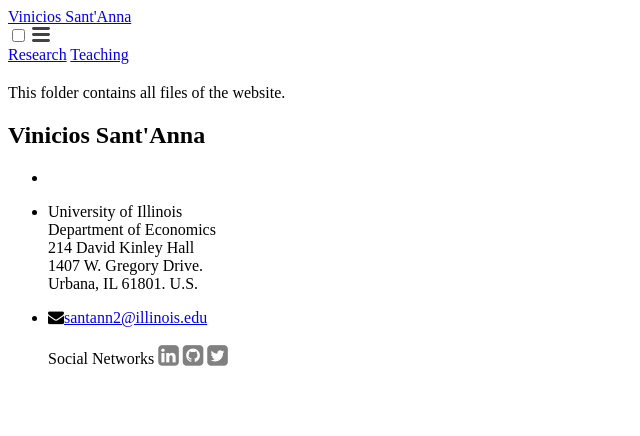
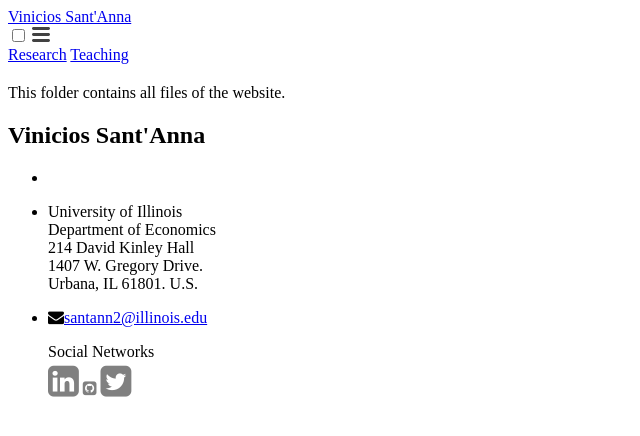
Before and after one commit to vpsantanna/vpsantanna.github.io, a Jekyll site: the page built from files/readme.md, in a window 1280 px wide. Shown: the top 436 px of the page, without its empty margins (0-640 px from the left). Built offline with Jekyll 4.4.1, drawn with Linux system fonts in a browser that asks for light colours; our own code applies the rules of GitHub Pages for plain Markdown files; a script that is not in the unit is left out.

Commit message:
Update footer.html

```diff
--- a/_includes/footer.html
+++ b/_includes/footer.html
@@ -24,13 +24,13 @@
 
       <div class="footer-col footer-col-2">
         <ul class="social-media-list">
-          Social Networks
-          <a href="https://linkedin.com/in/vpsantanna"><span class="icon"><i class="fa fa-linkedin-square" style="font-size:24px;color:grey"></i></span></a>
-          <a href="https://scholar.google.com.br/citations?user=Cr-G-xMAAAAJ&hl=en"><span class="icon"><i class="ai ai-google-scholar-square" style="font-size:24px;color:grey"></i></span></a>
-          <a href="https://www.researchgate.net/profile/Vinicios_Santanna"><span class="icon"><i class="ai ai-researchgate-square" style="font-size:24px;color:grey"></i></span></a>
-          <a href="https://orcid.org/0000-0002-1070-2220"><span class="icon"><i class="ai ai-orcid-square" style="font-size:24px;color:grey"></i></span></a>
-          <a href="https://github.com/vpsantanna"><span class="icon"><i class="fa fa-github-square" style="font-size:24px;color:grey"></i></span></a>
-          <a href="https://twitter.com/vpsantanna"><span class="icon"><i class="fa fa-twitter-square" style="font-size:24px;color:grey"></i></span></a>
+          Social Networks <br />
+          <a href="https://scholar.google.com.br/citations?user=Cr-G-xMAAAAJ&hl=en"><span class="icon"><i class="ai ai-google-scholar-square" style="font-size:36px;color:grey"></i></span></a>
+          <a href="https://orcid.org/0000-0002-1070-2220"><span class="icon"><i class="ai ai-orcid-square" style="font-size:36px;color:grey"></i></span></a>
+          <a href="https://www.researchgate.net/profile/Vinicios_Santanna"><span class="icon"><i class="ai ai-researchgate-square" style="font-size:36px;color:grey"></i></span></a>
+          <a href="https://linkedin.com/in/vpsantanna"><span class="icon"><i class="fa fa-linkedin-square" style="font-size:36px;color:grey"></i></span></a>
+          <a href="https://github.com/vpsantanna"><span class="icon"><i class="fa fa-github-square" style="font-size36px;color:grey"></i></span></a>
+          <a href="https://twitter.com/vpsantanna"><span class="icon"><i class="fa fa-twitter-square" style="font-size:36px;color:grey"></i></span></a>
         </ul>
       </div>
 
```
